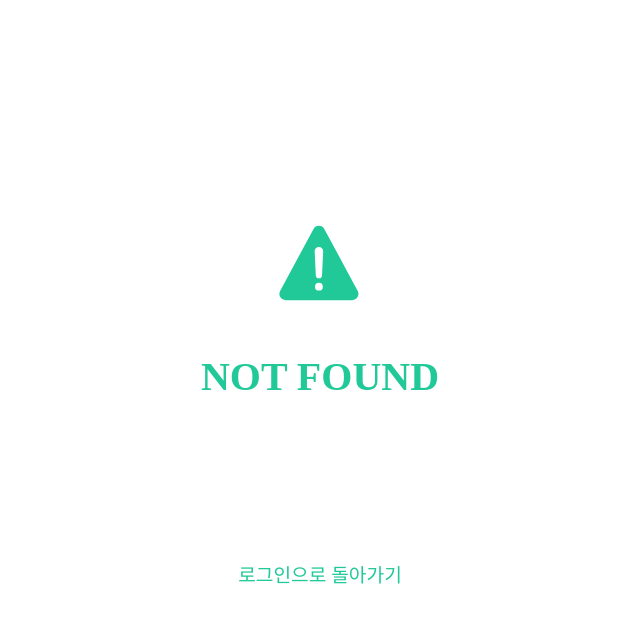
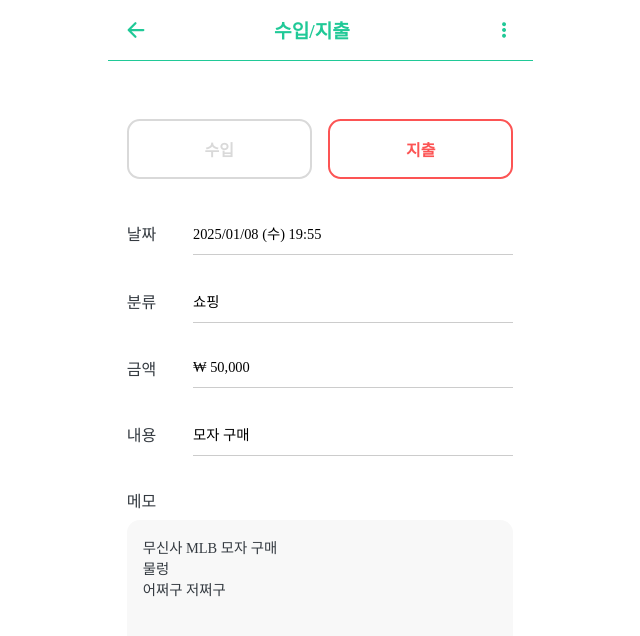
Before and after one commit to Coin-nect/Coin-nect_FE, a React (Vite) app: page /view/1 in a window 1280 px wide. Before the commit this address had no page. Shown: the top 636 px of the page, without its empty margins (320-960 px from the left). Built offline with nearby package versions, Linux system fonts and the light colour scheme.

Commit message:
:sparkles:[feat]: 수입/지출 상세보기 UI

```diff
--- a/src/App.tsx
+++ b/src/App.tsx
@@ -14,6 +14,7 @@ import {
   DataBackup,
   Search,
   IncomeExpenseForm,
+  ViewIncomeExpense,
 } from '@pages/index';
 import ScrollToTop from '@components/ScrollToTop';
 
@@ -31,6 +32,7 @@ const App = () => (
         <Route path="/home" element={<Home />} />
         <Route path="/search" element={<Search />} />
         <Route path="/form" element={<IncomeExpenseForm />} />
+        <Route path="/view/:id" element={<ViewIncomeExpense />} />
 
         {/* Budget */}
         <Route path="/budget" element={<Budget />} />
--- a/src/components/Header/BackHeader.tsx
+++ b/src/components/Header/BackHeader.tsx
@@ -7,9 +7,10 @@ import { useNavigate } from 'react-router-dom';
 interface HeaderProps {
   title: string;
   showIcon?: boolean;
+  onClick?: () => void;
 }
 
-const BackHeader = ({ title, showIcon = true }: HeaderProps) => {
+const BackHeader = ({ title, showIcon = true, onClick }: HeaderProps) => {
   const navigate = useNavigate();
   const handleBack = () => {
     navigate(-1);
@@ -23,8 +24,13 @@ const BackHeader = ({ title, showIcon = true }: HeaderProps) => {
         style={{ cursor: 'pointer', marginLeft: '1rem' }}
       />
       <Title>{title}</Title>
-      <IconWrapper>
-        {showIcon ? <SlOptionsVertical color={COMMON_COLORS.main} /> : null}
+      <IconWrapper onClick={onClick}>
+        {showIcon ? (
+          <SlOptionsVertical
+            color={COMMON_COLORS.main}
+            style={{ cursor: 'pointer' }}
+          />
+        ) : null}
       </IconWrapper>
     </HeaderContainer>
   );
--- a/src/components/home/TransactionItem.tsx
+++ b/src/components/home/TransactionItem.tsx
@@ -2,22 +2,33 @@ import styled from 'styled-components';
 import { COLORS } from '@constants/colors';
 
 interface TransactionItemProps {
+  id: string;
   time: string;
   category: string;
   title: string;
   amount: number;
   isIncome: boolean;
+  // eslint-disable-next-line no-unused-vars
+  onClick?: (id: string) => void;
 }
 
 const TransactionItem = ({
+  id,
   time,
   category,
   title,
   amount,
   isIncome,
+  onClick,
 }: TransactionItemProps) => {
+  const handleClick = () => {
+    if (onClick) {
+      onClick(id);
+    }
+  };
+
   return (
-    <ItemContainer>
+    <ItemContainer onClick={handleClick}>
       <LeftBox>
         <TimeText>{time}</TimeText>
         <CategoryText>{category}</CategoryText>
@@ -41,6 +52,7 @@ const ItemContainer = styled.div`
   justify-content: space-between;
   box-sizing: border-box;
   padding: 0.5rem 1rem;
+  cursor: pointer;
 `;
 
 const LeftBox = styled.div`
--- /dev/null
+++ b/src/components/modal/MenuModal.tsx
@@ -0,0 +1,52 @@
+import styled from 'styled-components';
+import { COLORS } from '@constants/colors';
+import { FaPen, FaTrash } from 'react-icons/fa';
+
+interface MenuModalProps {
+  onEdit: () => void;
+  onDelete: () => void;
+}
+
+const MenuModal = ({ onEdit, onDelete }: MenuModalProps) => {
+  return (
+    <MenuContainer>
+      <MenuItem onClick={onEdit}>
+        <FaPen size={14} style={{ marginRight: '0.5rem' }} />
+        수정하기
+      </MenuItem>
+      <Divider />
+      <MenuItem onClick={onDelete}>
+        <FaTrash size={14} style={{ marginRight: '0.5rem' }} />
+        삭제하기
+      </MenuItem>
+    </MenuContainer>
+  );
+};
+
+export default MenuModal;
+
+const MenuContainer = styled.div`
+  position: absolute;
+  top: 48px;
+  right: 16px;
+  background-color: ${COLORS.white};
+  border: 1px solid ${COLORS.gray};
+  border-radius: 8px;
+  box-shadow: 0 0 6px rgba(0, 0, 0, 0.1);
+  background-color: #f5f5f5;
+  z-index: 99;
+`;
+
+const MenuItem = styled.div`
+  padding: 0.7rem 1rem;
+  display: flex;
+  align-items: center;
+  cursor: pointer;
+  font-size: 0.9rem;
+`;
+
+const Divider = styled.div`
+  width: 100%;
+  height: 0.5px;
+  background-color: ${COLORS.gray};
+`;
--- a/src/constants/dummy.ts
+++ b/src/constants/dummy.ts
@@ -1,4 +1,5 @@
 export interface Transaction {
+  id: string;
   time: string;
   category: string;
   title: string;
@@ -24,6 +25,7 @@ export const transactionData: DayData[] = [
     expense: 10000,
     transactions: [
       {
+        id: 't-1-1',
         time: '12:53',
         category: '식비',
         title: '샐러드 & 샌드위치',
@@ -40,6 +42,7 @@ export const transactionData: DayData[] = [
     expense: 78000,
     transactions: [
       {
+        id: 't-2-1',
         time: '10:31',
         category: '비상금',
         title: '비상금',
@@ -47,6 +50,7 @@ export const transactionData: DayData[] = [
         isIncome: true,
       },
       {
+        id: 't-2-2',
         time: '12:40',
         category: '식비',
         title: '편의점 도시락',
@@ -54,6 +58,7 @@ export const transactionData: DayData[] = [
         isIncome: false,
       },
       {
+        id: 't-2-3',
         time: '15:20',
         category: '취미',
         title: '그라운드시소 전시회',
@@ -61,6 +66,7 @@ export const transactionData: DayData[] = [
         isIncome: false,
       },
       {
+        id: 't-2-4',
         time: '19:55',
         category: '쇼핑',
         title: '모자 구매',
@@ -77,6 +83,7 @@ export const transactionData: DayData[] = [
     expense: 3000,
     transactions: [
       {
+        id: 't-3-1',
         time: '10:35',
         category: '기타',
         title: '어쩌구 환불',
@@ -84,6 +91,7 @@ export const transactionData: DayData[] = [
         isIncome: true,
       },
       {
+        id: 't-3-2',
         time: '12:42',
         category: '식비',
         title: '편의점 도시락',
@@ -100,6 +108,7 @@ export const transactionData: DayData[] = [
     expense: 38000,
     transactions: [
       {
+        id: 't-4-1',
         time: '19:55',
         category: '쇼핑',
         title: '모자 구매',
--- a/src/pages/Home/CalendarSection.tsx
+++ b/src/pages/Home/CalendarSection.tsx
@@ -1,5 +1,6 @@
 import { useState } from 'react';
 import styled from 'styled-components';
+import { useNavigate } from 'react-router-dom';
 import { Calendar, DateSummary, TransactionItem } from '@components/home/index';
 import { GrMoney } from 'react-icons/gr';
 import { COLORS } from '@constants/colors';
@@ -10,9 +11,9 @@ interface Dates {
 }
 
 const CalendarSection = ({ currentDate }: Dates) => {
-  const initialDay =
-    transactionData.length > 0 ? transactionData[0].date : null;
-  const [selectedDay, setSelectedDay] = useState<number | null>(initialDay);
+  const navigate = useNavigate();
+  const today = new Date().getDate();
+  const [selectedDay, setSelectedDay] = useState<number | null>(today);
 
   const selectedData: DayData | undefined = transactionData.find(
     d =>
@@ -47,11 +48,17 @@ const CalendarSection = ({ currentDate }: Dates) => {
           {selectedData.transactions.map((item, idx) => (
             <TransactionItem
               key={idx}
+              id={item.id}
               time={item.time}
               category={item.category}
               title={item.title}
               amount={item.amount}
               isIncome={item.isIncome}
+              onClick={id =>
+                navigate(`/view/${id}`, {
+                  state: { id },
+                })
+              }
             />
           ))}
         </div>
--- /dev/null
+++ b/src/pages/Home/ViewIncomeExpense.tsx
@@ -0,0 +1,167 @@
+import { useState } from 'react';
+import { useNavigate } from 'react-router-dom';
+import styled from 'styled-components';
+import { COLORS } from '@constants/colors';
+import { BackHeader } from '@components/Header';
+import { ContentContainer } from '@components/index';
+import MenuModal from '@components/modal/MenuModal';
+import CheckModal from '@components/modal/CheckModal';
+import { getDayOfWeek } from '@utils/dayofweek';
+
+const ViewIncomeExpense = () => {
+  const navigate = useNavigate();
+  const [menuOpen, setMenuOpen] = useState(false);
+  const [checkModalOpen, setCheckModalOpen] = useState(false);
+
+  const data = {
+    id: '1',
+    type: '지출',
+    date: '2025/01/08',
+    time: '19:55',
+    category: '쇼핑',
+    amount: '₩ 50,000',
+    title: '모자 구매',
+    memo: '무신사 MLB 모자 구매\n물렁\n어쩌구 저쩌구',
+  };
+
+  const isIncome = data.type === '수입';
+
+  const handleEdit = () => {
+    navigate('/form', { state: { id: data.id } });
+  };
+
+  const handleDelete = () => {
+    setCheckModalOpen(true);
+  };
+
+  const confirmDelete = () => {
+    navigate('/home', { replace: true, state: { showMessage: true } });
+    setCheckModalOpen(false);
+  };
+
+  return (
+    <Container>
+      <BackHeader
+        title="수입/지출"
+        showIcon={true}
+        onClick={() => setMenuOpen(!menuOpen)}
+      />
+      {menuOpen && <MenuModal onEdit={handleEdit} onDelete={handleDelete} />}
+      <CheckModal
+        isVisible={checkModalOpen}
+        closeModal={() => setCheckModalOpen(false)}
+        onSubmit={confirmDelete}
+        type="delete"
+      />
+      <ContentContainer>
+        <ButtonGroup>
+          <TypeButton active={isIncome} colorType="blue" disabled>
+            수입
+          </TypeButton>
+          <TypeButton active={!isIncome} colorType="red" disabled>
+            지출
+          </TypeButton>
+        </ButtonGroup>
+        <Form>
+          <Label>날짜</Label>
+          <InfoText>
+            {data.date} ({getDayOfWeek(data.date)}) {data.time}
+          </InfoText>
+        </Form>
+        <Form>
+          <Label>분류</Label>
+          <InfoText>{data.category}</InfoText>
+        </Form>
+        <Form>
+          <Label>금액</Label>
+          <InfoText>{data.amount}</InfoText>
+        </Form>
+        <Form>
+          <Label>내용</Label>
+          <InfoText>{data.title}</InfoText>
+        </Form>
+        <Memo>
+          <Label>메모</Label>
+          <MemoBox>{data.memo}</MemoBox>
+        </Memo>
+      </ContentContainer>
+    </Container>
+  );
+};
+
+export default ViewIncomeExpense;
+
+const Container = styled.div`
+  display: flex;
+  flex-direction: column;
+  width: 100%;
+  box-sizing: border-box;
+  position: relative;
+`;
+
+const ButtonGroup = styled.div`
+  display: flex;
+  justify-content: center;
+  margin: 1rem 0;
+  width: 100%;
+  gap: 1rem;
+`;
+
+const TypeButton = styled.button<{
+  active: boolean;
+  colorType: 'blue' | 'red';
+}>`
+  flex: 1;
+  padding: 1rem;
+  border: 2px solid
+    ${({ active, colorType }) =>
+      active ? (colorType === 'blue' ? COLORS.blue : COLORS.red) : COLORS.gray};
+  background-color: #fff;
+  color: ${({ active, colorType }) =>
+    active ? (colorType === 'blue' ? COLORS.blue : COLORS.red) : COLORS.gray};
+  border-radius: 0.8rem;
+  font-weight: bold;
+  font-size: 1rem;
+  cursor: default;
+`;
+
+const Form = styled.div`
+  display: flex;
+  width: 100%;
+  align-items: center;
+  justify-content: space-between;
+  box-sizing: border-box;
+  margin-bottom: 0.5rem;
+`;
+
+const Label = styled.label`
+  font-size: 1rem;
+  color: ${COLORS.dark_blue};
+  width: 80px;
+`;
+
+const InfoText = styled.div`
+  width: 100%;
+  padding: 0.7rem 0;
+  font-size: 0.9rem;
+  border-bottom: 1px solid #ccc;
+`;
+
+const Memo = styled.div`
+  display: flex;
+  width: 100%;
+  flex-direction: column;
+  gap: 0.5rem;
+  margin-top: 0.5rem;
+`;
+
+const MemoBox = styled.div`
+  padding: 1rem;
+  border: none;
+  background-color: ${COLORS.input_box};
+  color: ${COLORS.dark_blue};
+  border-radius: 0.8rem;
+  min-height: 100px;
+  font-size: 0.9rem;
+  white-space: pre-wrap;
+`;
--- a/src/pages/index.ts
+++ b/src/pages/index.ts
@@ -7,6 +7,7 @@ export { default as NotFound } from './NotFound';
 export { default as Home } from './Home/Home';
 export { default as Search } from './Home/Search';
 export { default as IncomeExpenseForm } from './Home/IncomeExpenseForm';
+export { default as ViewIncomeExpense } from './Home/ViewIncomeExpense';
 
 // Budget
 export { default as Budget } from './Budget/Budget';
--- /dev/null
+++ b/src/utils/dayofweek.ts
@@ -0,0 +1,5 @@
+// 요일 구하기 helper
+export const getDayOfWeek = (dateString: string) => {
+  const date = new Date(dateString);
+  return date.toLocaleDateString('ko-KR', { weekday: 'short' });
+};
```
